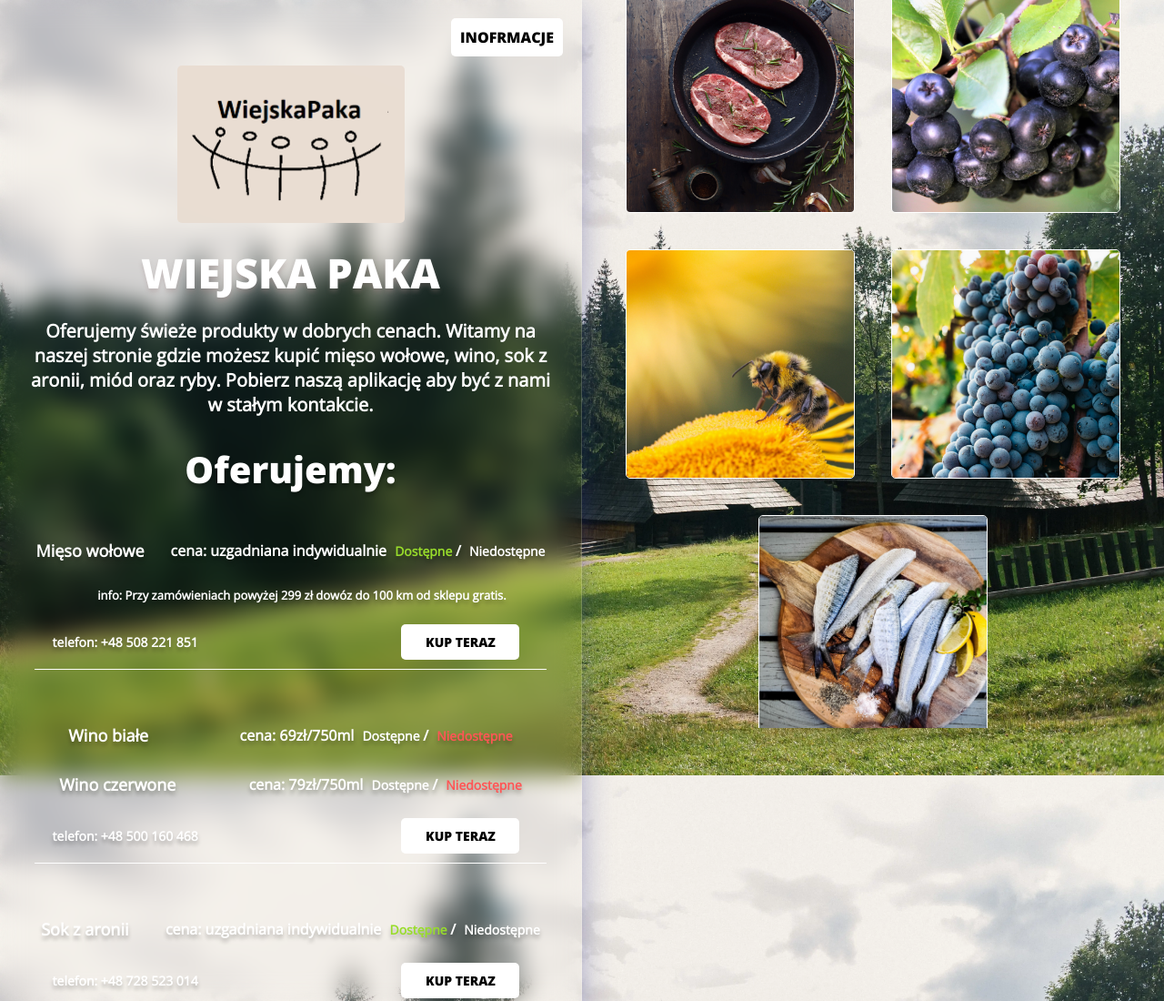
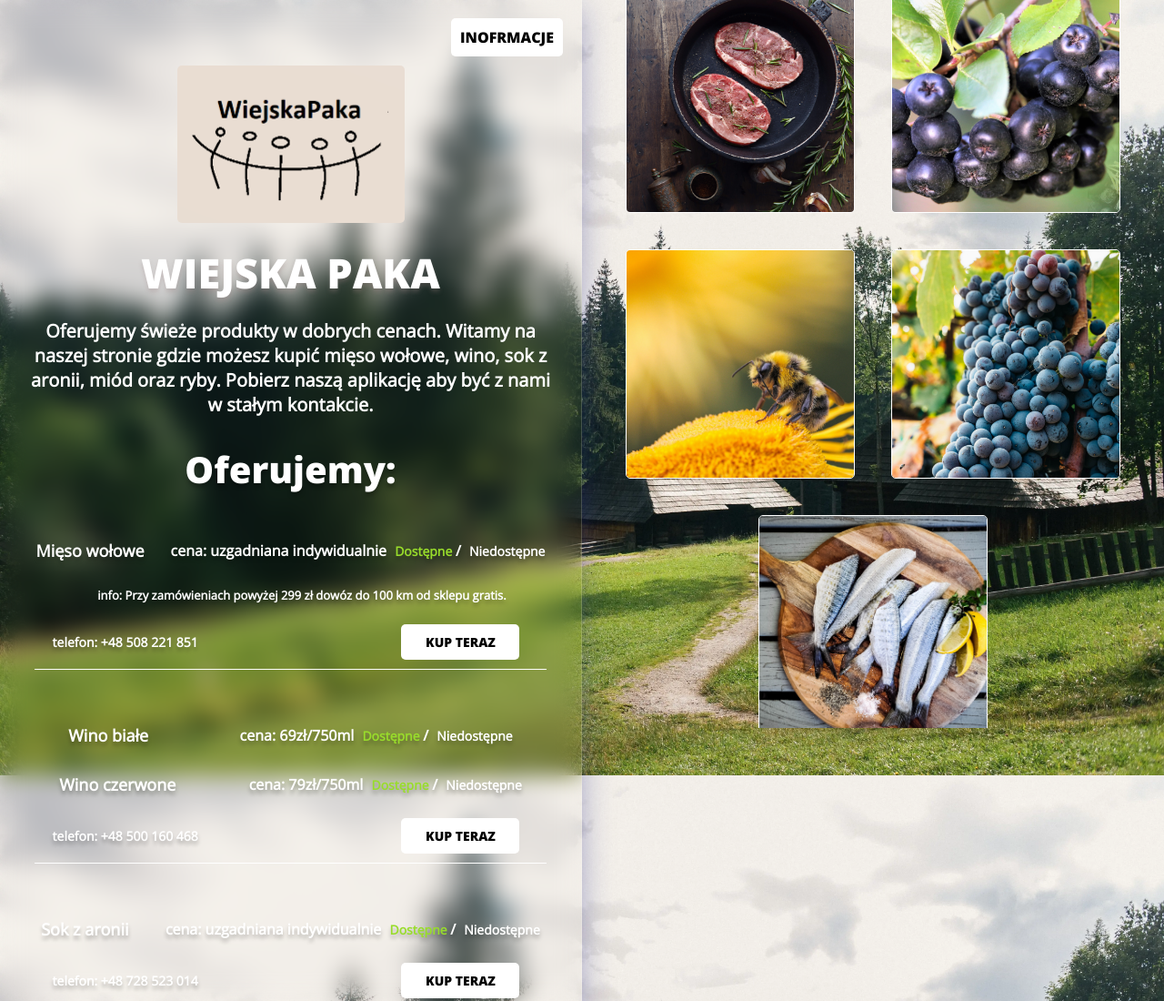
Before and after one commit to krzszk96/wiejskapaka, a plain HTML site: page index.html in a window 1280 px wide. Shown: the top 1100 px of the page at 91% size. Drawn offline with nearby package versions, Linux system fonts and the light colour scheme.

Commit message:
update v1

```diff
--- a/index.html
+++ b/index.html
@@ -51,17 +51,17 @@
             </div>
 
             <div class="product">
-              <div class="product-wrap">Wino białe<p class="price"> cena: 69zł/750ml <span class="sp-one sp-white">
+              <div class="product-wrap">Wino białe<p class="price"> cena: 69zł/750ml <span class="sp-one">
                     Dostępne
                   </span>/
-                  <span class="sp-red">Niedostępne</span>
+                  <span >Niedostępne</span>
                 </p>
 
               </div>
-              <div class="product-wrap">Wino czerwone<p class="price"> cena: 79zł/750ml <span class="sp-one sp-white">
+              <div class="product-wrap">Wino czerwone<p class="price"> cena: 79zł/750ml <span class="sp-one">
                     Dostępne
                   </span>/
-                  <span class="sp-red">Niedostępne</span>
+                  <span >Niedostępne</span>
                 </p>
 
               </div>
```
Also changed, not shown: info.html (+2 -2 lines).
